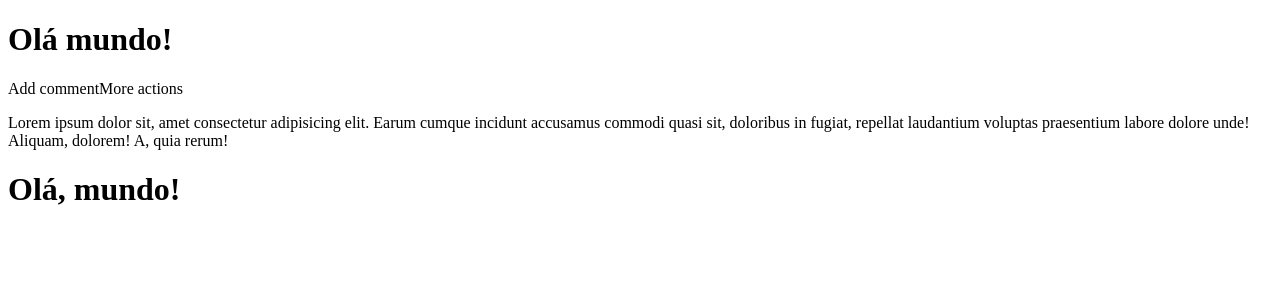
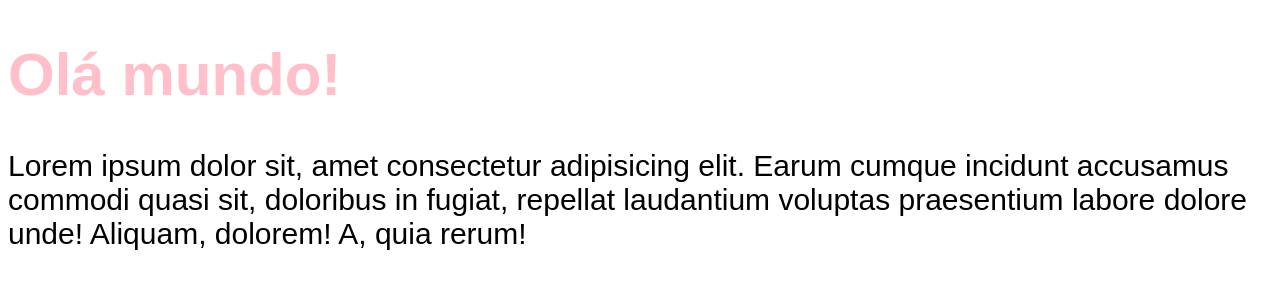
Before and after one commit to camiladdev/chronos-pomodoro, a React (Vite) app: page / in a window 1280 px wide. Shown: the top 300 px of the page. Built offline with nearby package versions, Linux system fonts and the light colour scheme.

Commit message:
importando e usando arquivos de css globais

```diff
--- a/src/App.tsx
+++ b/src/App.tsx
@@ -1,7 +1,10 @@
+import './styles/theme.css'
+import './styles/global.css'
+
 export function App () {
     return (
         <>
-        <h1>Olá mundo!</h1>Add commentMore actions
+        <h1>Olá mundo!</h1>
         <p>
             Lorem ipsum dolor sit, amet consectetur adipisicing elit. Earum cumque
             incidunt accusamus commodi quasi sit, doloribus in fugiat, repellat
--- a/src/main.tsx
+++ b/src/main.tsx
@@ -5,6 +5,5 @@
 createRoot(document.getElementById('root')!).render(
   <StrictMode>
     <App/>
-    <h1>Olá, mundo!</h1>
   </StrictMode>,
 );
--- /dev/null
+++ b/src/styles/global.css
@@ -0,0 +1,8 @@
+body {
+    font-family: sans-serif;
+    font-size: 30px;
+}
+
+h1 {
+    color: var(--primary);
+}
--- /dev/null
+++ b/src/styles/theme.css
@@ -0,0 +1,3 @@
+:root {
+    --primary: pink;
+}
```
